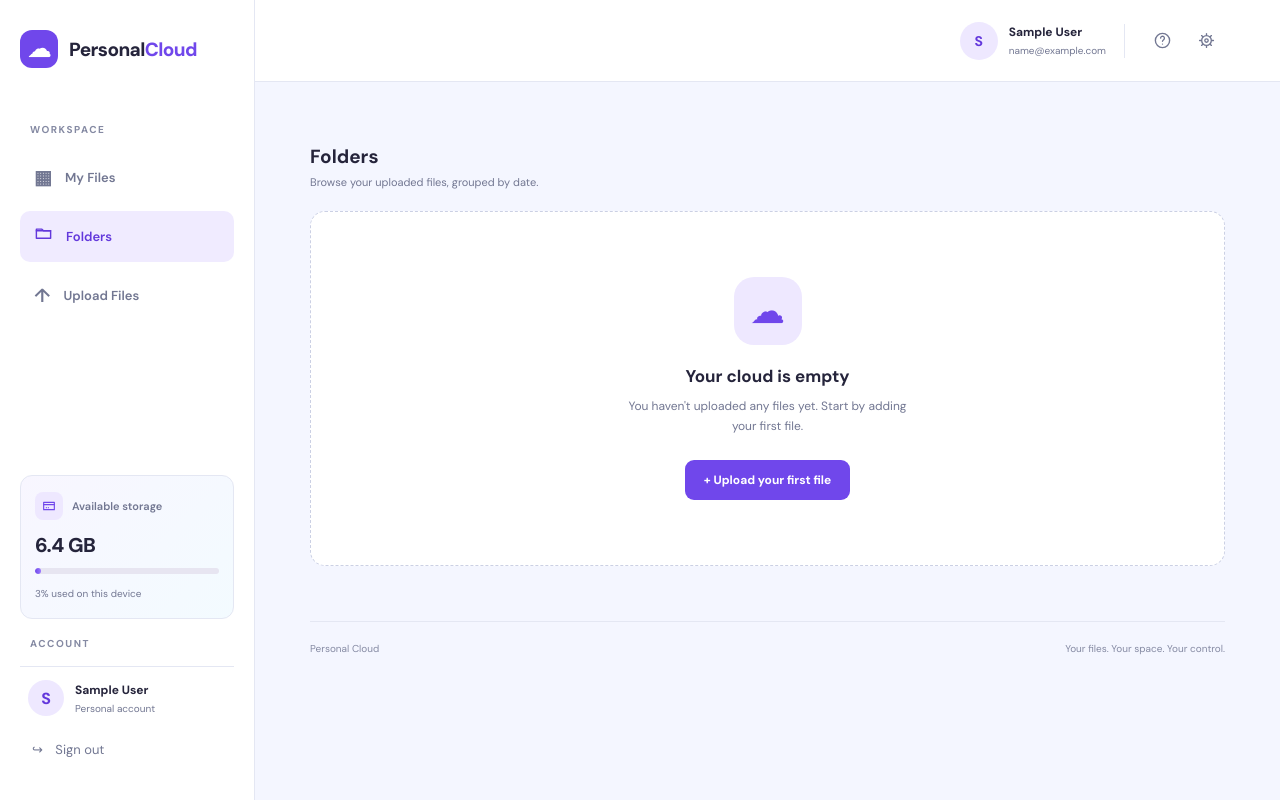
After one commit to Riwasthapa/Personal-Cloud, a Django app: page /folders/ in a window 1280 px wide. The commit adds this page. Run offline with Django 5.2, Linux system fonts and the light colour scheme; the visitor is signed in with stand-in values (Sample User, id 1).

Commit message:
added a folders page

```diff
--- /dev/null
+++ b/dashboard/templates/dashboard/folders.html
@@ -0,0 +1,296 @@
+
+{% load static %}
+
+<!DOCTYPE html>
+<html lang="en">
+<head>
+    <meta charset="UTF-8">
+    <meta name="viewport" content="width=device-width, initial-scale=1.0">
+    <title>Personal Cloud | My Files</title>
+
+    <link rel="stylesheet" href="{% static 'dashboard/css/style.css' %}?v=6">
+</head>
+
+<body>
+
+<div class="app-layout">
+
+    <!-- SIDEBAR -->
+    <aside class="sidebar">
+
+        <a href="{% url 'home' %}" class="brand">
+            <div class="brand-icon">☁</div>
+            <span>Personal<span class="brand-highlight">Cloud</span></span>
+        </a>
+
+        <div class="sidebar-label">WORKSPACE</div>
+
+        <nav class="sidebar-nav">
+            <a href="{% url 'home' %}" class="nav-link ">
+                <span>▦</span> My Files
+            </a>
+            <a href="{% url 'folders' %}" class="nav-link active">
+                <span aria-hidden="true"><svg viewBox="0 0 24 24" width="19" height="19" fill="none" stroke="currentColor" stroke-width="1.8" stroke-linecap="round" stroke-linejoin="round"><path d="M3 6.5h7l2 2H21v9.5H3z"/><path d="M3 8.5h18"/></svg></span>Folders
+            </a>
+
+            <a href="{% url 'upload_file' %}" class="nav-link">
+                <span>↑</span> Upload Files
+            </a>
+        </nav>
+
+        <section class="sidebar-storage" aria-label="Available storage">
+            <div class="sidebar-storage-heading">
+                <span class="sidebar-storage-icon" aria-hidden="true">
+                    <svg viewBox="0 0 24 24" fill="none">
+                        <path d="M4 6.5h16v11H4z"/>
+                        <path d="M4 10h16M8 14.5h.01M11 14.5h.01"/>
+                    </svg>
+                </span>
+                <span>Available storage</span>
+            </div>
+            <strong class="sidebar-storage-value">
+                {{ available_storage_bytes|filesizeformat }}
+            </strong>
+            <div class="sidebar-storage-meter"
+                 role="progressbar"
+                 aria-label="Device storage used"
+                 aria-valuemin="0"
+                 aria-valuemax="100"
+                 aria-valuenow="{{ storage_used_percent }}">
+                <span class="sidebar-storage-meter-fill"
+                      style="width: {{ storage_used_percent }}%"></span>
+            </div>
+            <span class="sidebar-storage-caption">{{ storage_used_percent }}% used on this device</span>
+        </section>
+
+        <div class="sidebar-bottom">
+            <div class="sidebar-label">ACCOUNT</div>
+
+            <div class="user-card">
+                <div class="avatar">
+                    {{ request.user.first_name|first|upper|default:"U" }}
+                </div>
+
+                <div class="user-info">
+                    <strong>{{ request.user.get_full_name|default:request.user.email }}</strong>
+                    <span>Personal account</span>
+                </div>
+            </div>
+
+            <form method="POST" action="{% url 'logout' %}">
+                {% csrf_token %}
+                <button type="submit" class="logout-button">
+                    <span>↪</span> Sign out
+                </button>
+            </form>
+        </div>
+
+    </aside>
+
+
+    <!-- MAIN CONTENT -->
+    <main class="main-content">
+
+        <header class="topbar">
+
+            <div class="topbar-right">
+                <div class="topbar-user">
+                    <div class="topbar-avatar" aria-hidden="true">
+                        {{ request.user.first_name|first|upper|default:"U" }}
+                    </div>
+                    <div class="topbar-user-info">
+                        <span class="topbar-user-name">
+                            {{ request.user.get_full_name|default:request.user.email }}
+                        </span>
+                        <span class="topbar-user-role">{{ request.user.email }}</span>
+                    </div>
+                </div>
+
+                <div class="topbar-divider" aria-hidden="true"></div>
+
+                <div class="topbar-actions">
+                    <button class="topbar-action"
+                            type="button"
+                            aria-label="About Personal Cloud"
+                            title="About">
+                        <svg viewBox="0 0 24 24" fill="none" aria-hidden="true">
+                            <circle cx="12" cy="12" r="9"/>
+                            <path d="M9.6 9a2.4 2.4 0 1 1 4.1 1.7c-.8.8-1.7 1-1.7 2.3"/>
+                            <path d="M12 16.5h.01"/>
+                        </svg>
+                    </button>
+
+                    <button class="topbar-action"
+                            type="button"
+                            aria-label="Settings"
+                            title="Settings">
+                        <svg viewBox="0 0 24 24" fill="none" aria-hidden="true">
+                            <path d="M12 3.25v2.1M12 18.65v2.1M20.75 12h-2.1M5.35 12h-2.1M18.19 5.81l-1.49 1.49M7.3 16.7l-1.49 1.49M18.19 18.19 16.7 16.7M7.3 7.3 5.81 5.81"/>
+                            <circle cx="12" cy="12" r="6.1"/>
+                            <circle cx="12" cy="12" r="2.15"/>
+                        </svg>
+                    </button>
+                </div>
+            </div>
+        </header>
+
+        <section class="page-content">
+            <section class="files-section">
+                <div class="section-heading">
+                    <div>
+                        <h2>Folders</h2>
+                        <p>Browse your uploaded files, grouped by date.</p>
+                    </div>
+                    {% if files %}
+                        <div class="view-toggle">
+                            <button type="button" id="listViewBtn" class="view-btn" title="List view" aria-label="List view" aria-pressed="true">☰</button>
+                            <button type="button" id="gridViewBtn" class="view-btn" title="Grid view" aria-label="Grid view" aria-pressed="false">▦</button>
+                        </div>
+                    {% endif %}
+                </div>
+
+                {% if files %}
+                    <div class="file-list list-view" id="fileList">
+
+    {% for group in file_groups %}
+
+        <!-- DATE SECTION -->
+        <div class="date-heading">
+            <h3>{{ group.heading }}</h3>
+            <span>{{ group.files|length }} files</span>
+        </div>
+
+        {% for file in group.files %}
+
+            <div class="file-row">
+
+                <div class="file-icon">
+                    <img
+                        src="{{ file.url }}"
+                        alt="{{ file.name }}"
+                        class="file-thumbnail"
+                        loading="lazy"
+                    >
+                </div>
+
+                <div class="file-details">
+                    <strong>{{ file.name }}</strong>
+                    <span>{{ file.file_size|filesizeformat }}</span>
+                </div>
+
+                <div class="file-date">
+                    {{ file.uploaded_at|date:"d M Y" }}
+                </div>
+
+                <div class="file-actions">
+
+                    <a href="{{ file.url }}"
+                       class="action-button view-action"
+                       target="_blank"
+                       title="View"
+                       aria-label="View {{ file.name }}">
+                        <svg class="action-icon" viewBox="0 0 24 24"
+                             fill="none" aria-hidden="true">
+                            <path d="M2 12s3.6-7 10-7 10 7 10 7-3.6 7-10 7S2 12 2 12Z" />
+                            <circle cx="12" cy="12" r="3" />
+                        </svg>
+                    </a>
+
+                    <form method="POST"
+                          action="{% url 'download_file' file.name %}">
+                        {% csrf_token %}
+                        <button type="submit"
+                                class="action-button download-action"
+                                title="Download"
+                                aria-label="Download {{ file.name }}">
+                            <svg class="action-icon" viewBox="0 0 24 24"
+                                 fill="none" aria-hidden="true">
+                                <path d="M12 3v12m0 0 5-5m-5 5-5-5M4 20h16" />
+                            </svg>
+                        </button>
+                    </form>
+
+                    <form method="POST"
+                          action="{% url 'delete_file' file.name %}"
+                          onsubmit="return confirm('Permanently delete this file?');">
+                        {% csrf_token %}
+                        <button type="submit"
+                                class="action-button delete-action"
+                                title="Delete"
+                                aria-label="Delete {{ file.name }}">
+                            <svg class="action-icon" viewBox="0 0 24 24"
+                                 fill="none" aria-hidden="true">
+                                <path d="M3 6h18m-2 0-.9 14H5.9L5 6m4 0V4h6v2m-5 4v6m4-6v6" />
+                            </svg>
+                        </button>
+                    </form>
+
+                </div>
+
+            </div>
+
+        {% endfor %}
+
+    {% endfor %}
+
+                    </div>
+                {% else %}
+
+                    <div class="empty-state">
+
+                        <div class="empty-icon">☁</div>
+
+                        <h3>Your cloud is empty</h3>
+
+                        <p>
+                            You haven't uploaded any files yet.
+                            Start by adding your first file.
+                        </p>
+
+                        <a href="{% url 'upload_file' %}" class="upload-button">
+                            + Upload your first file
+                        </a>
+
+                    </div>
+
+                {% endif %}
+
+            </section>
+
+            <footer class="footer">
+                <span>Personal Cloud</span>
+                <span>Your files. Your space. Your control.</span>
+            </footer>
+
+        </section>
+
+    </main>
+
+</div>
+
+    {% if files %}
+        <script>
+            const fileList = document.getElementById("fileList");
+            const listBtn = document.getElementById("listViewBtn");
+            const gridBtn = document.getElementById("gridViewBtn");
+
+            function setView(view) {
+                fileList.classList.remove("list-view", "grid-view");
+                fileList.classList.add(`${view}-view`);
+
+                listBtn.classList.toggle("active", view === "list");
+                gridBtn.classList.toggle("active", view === "grid");
+                listBtn.setAttribute("aria-pressed", String(view === "list"));
+                gridBtn.setAttribute("aria-pressed", String(view === "grid"));
+
+                localStorage.setItem("cloudView", view);
+            }
+
+            listBtn.addEventListener("click", () => setView("list"));
+            gridBtn.addEventListener("click", () => setView("grid"));
+
+            setView(localStorage.getItem("cloudView") === "grid" ? "grid" : "list");
+        </script>
+    {% endif %}
+</body>
+</html>
--- a/dashboard/urls.py
+++ b/dashboard/urls.py
@@ -3,4 +3,5 @@ from . import views
 
 urlpatterns = [
     path('', views.home, name='home'),
+    path('folders/', views.folders, name='folders'),
 ]
--- a/dashboard/views.py
+++ b/dashboard/views.py
@@ -11,6 +11,15 @@ from storage.views import get_cloud_files
 
 @login_required
 def home(request):
+    return render(request, 'dashboard/home.html', _dashboard_context())
+
+
+@login_required
+def folders(request):
+    return render(request, 'dashboard/folders.html', _dashboard_context())
+
+
+def _dashboard_context():
     files = get_cloud_files()
 
     # Sort newest files first
@@ -53,9 +62,9 @@ def home(request):
         else 0
     )
 
-    return render(request, 'dashboard/home.html', {
+    return {
         'files': files,
         'file_groups': file_groups,
         'available_storage_bytes': available_storage_bytes,
         'storage_used_percent': storage_used_percent,
-    })
+    }
```
Also changed, not shown: dashboard/templates/dashboard/home.html (+16 -16 lines), dashboard/tests.py (+7 -0 lines), 1 other file.
